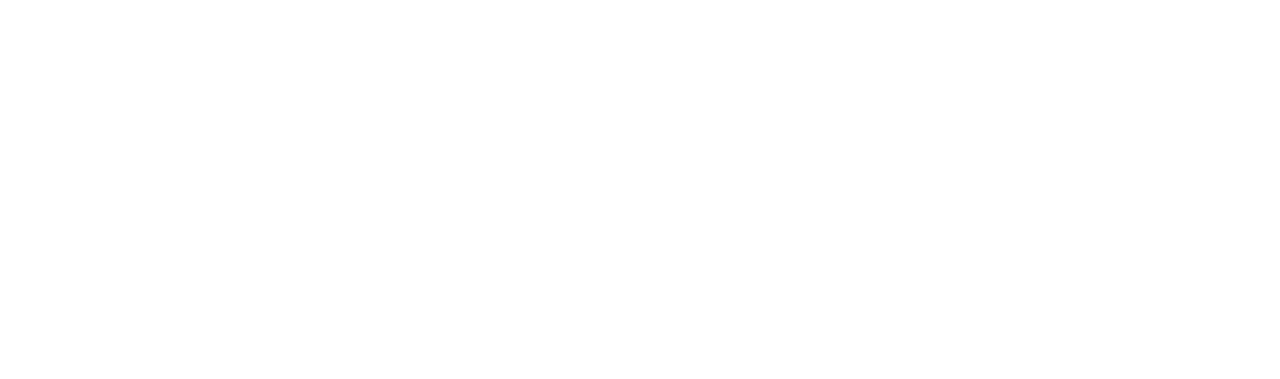
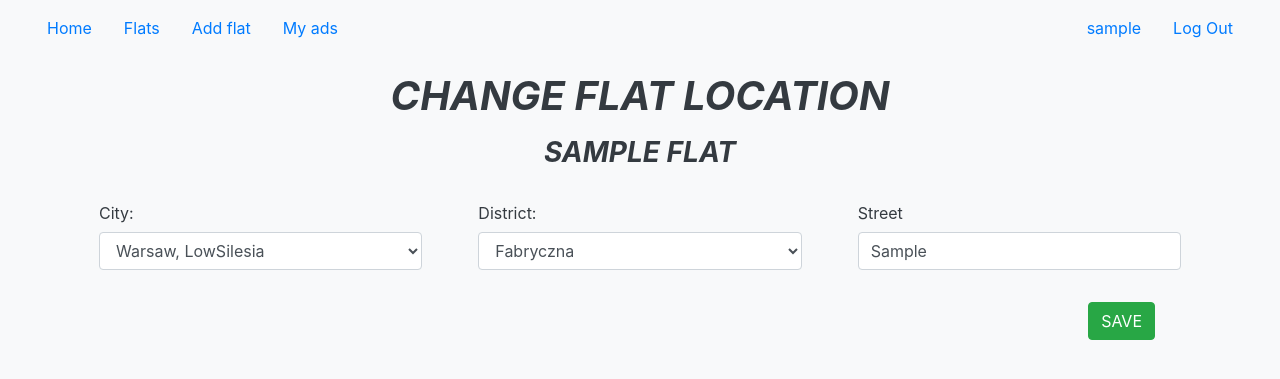
Before and after one commit to Spikey21/Flat-Rental, a Django app: page /update-flat/1/location in a window 1280 px wide. Before the commit the part shown is empty. Shown: the top 379 px of the page. Run offline with Django 4.2, Linux system fonts and the light colour scheme; a user stored in the database is signed in; tables that the repository leaves empty hold one stand-in row (values such as "Sample post"); parts of the project's set-up code (start-up, migrations or seed data) failed here and were passed over; some libraries are stand-ins or nearby versions.

Commit message:
add update detail template

```diff
--- a/rent_flat/flat/forms.py
+++ b/rent_flat/flat/forms.py
@@ -54,6 +54,11 @@ class UpdateLocationForm(forms.ModelForm):
         model = FlatLocation
         fields = ('city', 'district', 'street')
 
+    def __init__(self, *args, **kwargs):
+        super(UpdateLocationForm, self).__init__(*args, **kwargs)
+        for visible in self.visible_fields():
+            visible.field.widget.attrs['class'] = 'form-control'
+
 
 class MultipleFileInput(forms.ClearableFileInput):
     allow_multiple_selected = True
--- a/rent_flat/flat/templates/update_location.html
+++ b/rent_flat/flat/templates/update_location.html
@@ -1,10 +1,52 @@
-<!DOCTYPE html>
-<html lang="en">
-<head>
-    <meta charset="UTF-8">
-    <title>Title</title>
-</head>
-<body>
+{% extends 'base.html' %}
 
-</body>
-</html>
+{% block title %}Create flat{% endblock %}
+
+{% block content %}
+{% block headjavascript %}{{ form.media.js }}{% endblock %}
+{% load widget_tweaks %}
+
+<div class="container p-3">
+        <h1 class="text-center">
+            <p class="text-uppercase font-weight-bold font-italic">CHANGE FLAT LOCATION</p>
+        </h1>
+        <h3 class="text-center">
+            <p class="text-uppercase font-weight-bold font-italic">{{ location.flat.title }}</p>
+        </h3>
+        <form method="post">
+            <div class="row">
+                <div class="col-sm-4">
+                        <div class="form-row m-2">
+                            <label for="inputCity" class="col-sm-6 col-form-label">City: </label>
+                            <div class="col-sm-12" id="inputCity">
+                                {{ form.city}}
+                            </div>
+                        </div>
+                </div>
+                <div class="col-sm-4">
+                        <div class="form-row m-2">
+                            <label for="inputDistrict" class="col-sm-6 col-form-label">District: </label>
+                            <div class="col-sm-12" id="inputDistrict">
+                                {{ form.district}}
+                            </div>
+                        </div>
+                </div>
+                <div class="col-sm-4">
+                    <div class="form-row m-2">
+                        <label for="inputStreet" class="col-sm-6 col-form-label">Street</label>
+                        <div class="col-sm-12" id="inputStreet">
+                            {{ form.street}}
+                        </div>
+                    </div>
+                </div>
+            </div>
+            {% csrf_token %}
+            <div class="form-group m-4">
+                <div class="col-sm-12 text-right">
+                    <button type="submit" class="btn btn-success">SAVE</button>
+                </div>
+            </div>
+        </form>
+</div>
+
+{% endblock %}
--- a/rent_flat/flat/views.py
+++ b/rent_flat/flat/views.py
@@ -118,6 +118,7 @@ class FlatLocationUpdateView(LoginRequiredMixin, UpdateView):
     model = FlatLocation
     template_name = 'update_location.html'
     form_class = UpdateLocationForm
+    context_object_name = 'location'
     success_url = reverse_lazy("my_ads")
 
 
```
